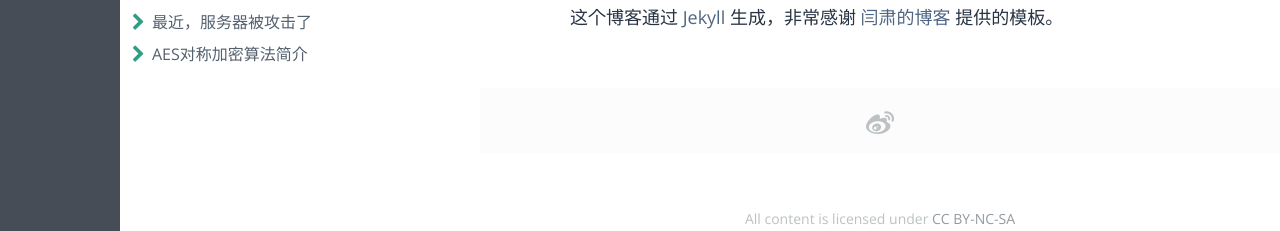
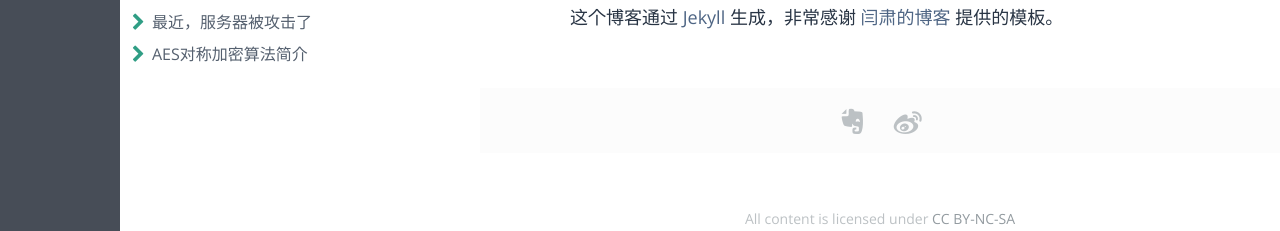
Before and after one commit to DrizztM/DrizztM.github.io, a Jekyll site: the page built from index.md, in a window 1280 px wide. Shown: the part 650-881 px from the top of the page. Built offline with Jekyll 4.4.1, drawn with Linux system fonts in a browser that asks for light colours; some web fonts are replaced.

Commit message:
增加evernote

```diff
--- a/_layouts/post.html
+++ b/_layouts/post.html
@@ -15,8 +15,8 @@
 
 <div class="post-share">
   <div class="container">
-    <!-- <a href="https://twitter.com/share?url={{ page.url | prepend: site.baseurl | prepend: site.url }}&text={{ page.title }}" target="_blank" class="post-share-icon twitter"></a>
-    <a href="https://www.evernote.com/clip.action?url={{ page.url | prepend: site.baseurl | prepend: site.url }}&title={{ page.title }}" target="_blank" class="post-share-icon evernote"></a> -->
+    <!-- <a href="https://twitter.com/share?url={{ page.url | prepend: site.baseurl | prepend: site.url }}&text={{ page.title }}" target="_blank" class="post-share-icon twitter"></a> -->
+    <a href="https://www.evernote.com/clip.action?url={{ page.url | prepend: site.baseurl | prepend: site.url }}&title={{ page.title }}" target="_blank" class="post-share-icon evernote"></a>
     <a href="http://service.weibo.com/share/share.php?url={{ page.url | prepend: site.baseurl | prepend: site.url }}&title={{ page.title }}" target="_blank" class="post-share-icon weibo"></a>
   </div>
 </div>
```
